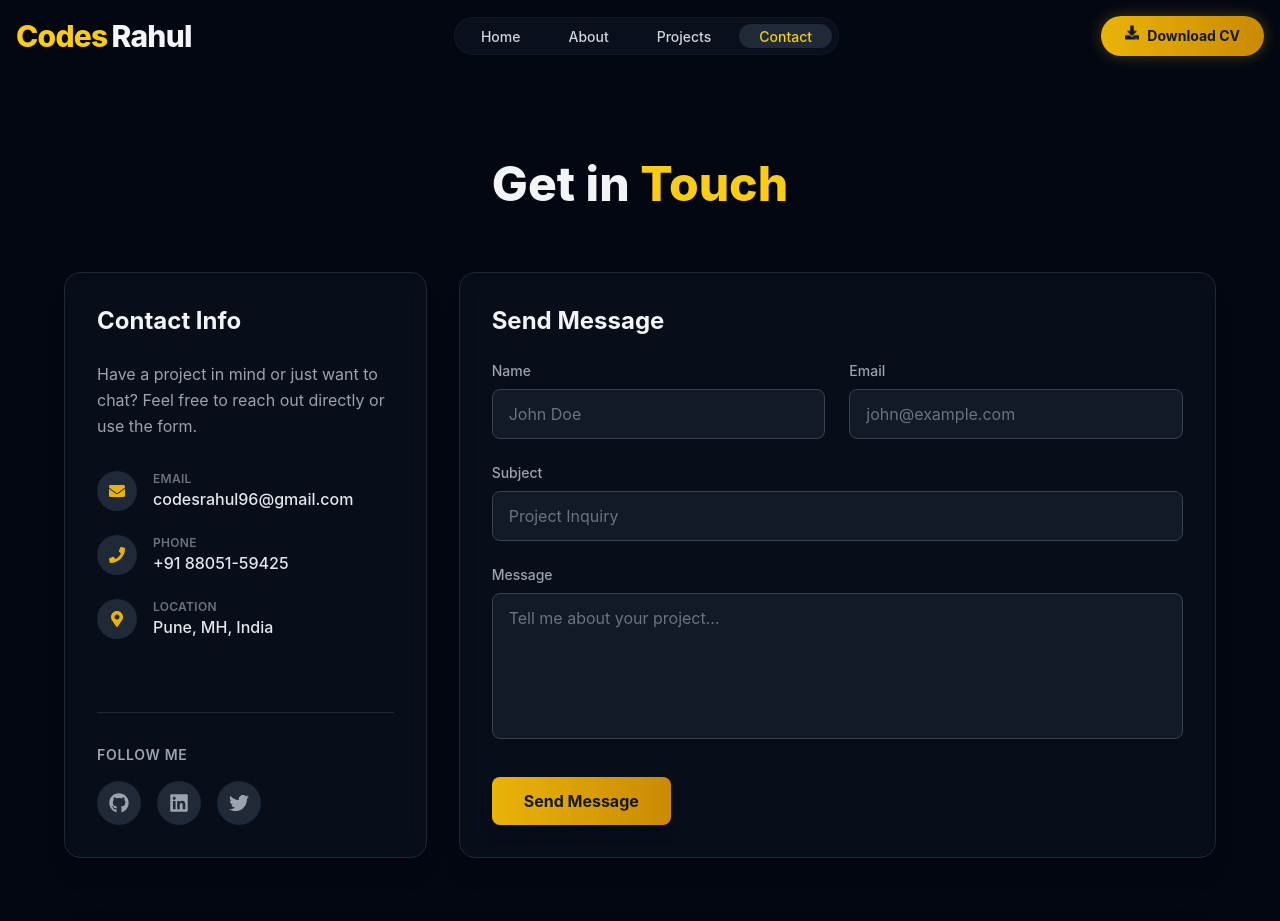
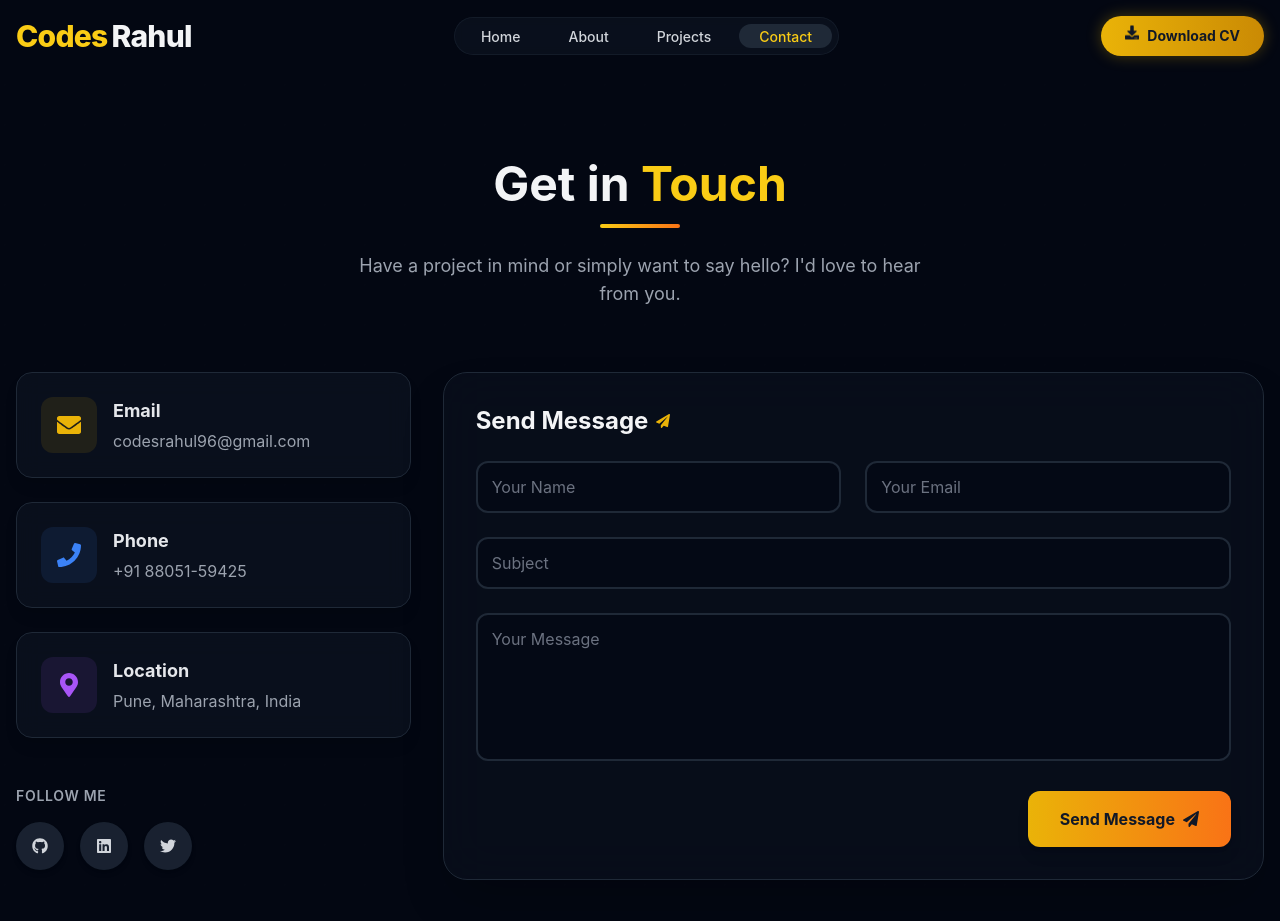
Before and after one commit to CodesRahul96/CodesRahul, a React (Vite) app: page /contact in a window 1280 px wide. Shown: the top 921 px of the page. Built offline with nearby package versions, Linux system fonts and the light colour scheme; grey boxes are pictures that could not be loaded.

Commit message:
updated contact section

```diff
--- a/src/pages/Contact.jsx
+++ b/src/pages/Contact.jsx
@@ -6,6 +6,7 @@ import {
   FaGithub,
   FaLinkedin,
   FaTwitter,
+  FaPaperPlane,
 } from "react-icons/fa";
 import { toast } from "react-toastify";
 import { motion } from "framer-motion";
@@ -19,10 +20,15 @@ function Contact() {
   });
 
   const [errors, setErrors] = useState({});
+  const [isSubmitting, setIsSubmitting] = useState(false);
 
   const handleChange = (e) => {
     const { name, value } = e.target;
     setFormData({ ...formData, [name]: value });
+    // Clear error when user types
+    if (errors[name]) {
+        setErrors({...errors, [name]: null});
+    }
   };
 
   const validateForm = () => {
@@ -38,7 +44,7 @@ function Contact() {
     return newErrors;
   };
 
-  const handleSubmit = (e) => {
+  const handleSubmit = async (e) => {
     e.preventDefault();
     const validationErrors = validateForm();
     if (Object.keys(validationErrors).length > 0) {
@@ -46,16 +52,21 @@ function Contact() {
       return;
     }
 
-    // Simulate form submission
+    setIsSubmitting(true);
+
+    // Simulate API call
+    await new Promise(resolve => setTimeout(resolve, 1500));
+
     console.log("Form submitted:", formData);
     toast.success("Message sent successfully!", {
       position: "top-right",
       autoClose: 3000,
+      theme: "dark",
     });
 
-    // Reset form
     setFormData({ name: "", email: "", subject: "", message: "" });
     setErrors({});
+    setIsSubmitting(false);
   };
 
   useEffect(() => {
@@ -81,7 +92,7 @@ function Contact() {
 
   const itemVariants = {
     hidden: { opacity: 0, y: 20 },
-    visible: { opacity: 1, y: 0 }
+    visible: { opacity: 1, y: 0, transition: { duration: 0.4 } }
   };
 
   return (
@@ -91,196 +102,199 @@ function Contact() {
       animate="visible"
       exit={{ opacity: 0 }}
       variants={containerVariants}
-      className="py-20 bg-gray-950 min-h-screen flex items-center justify-center relative"
+      className="py-20 bg-gray-950 min-h-screen flex items-center justify-center relative overflow-hidden"
     >
-      {/* Ripple grid background overlay */}
-      <div
-        aria-hidden="true"
-        className="absolute inset-0 pointer-events-none opacity-10 ripple-grid ripple-grid-animated"
-      />
+      <div aria-hidden="true" className="absolute inset-0 pointer-events-none opacity-5 ripple-grid ripple-grid-animated" />
+      <div className="absolute top-0 left-1/4 w-96 h-96 bg-yellow-500/10 rounded-full blur-[100px] -z-10 animate-pulse" />
+      <div className="absolute bottom-0 right-1/4 w-96 h-96 bg-blue-500/10 rounded-full blur-[100px] -z-10 animate-pulse" />
 
-      <div className="container mx-auto px-4 relative z-10">
-        <motion.h2
+      <div className="container mx-auto px-4 relative z-10 max-w-7xl">
+        <motion.div variants={itemVariants} className="text-center mb-16">
+            <h2 className="text-4xl md:text-5xl font-bold text-gray-100 mb-4">
+            Get in <span className="text-yellow-400">Touch</span>
+            </h2>
+            <div className="h-1 w-20 bg-gradient-to-r from-yellow-400 to-orange-500 mx-auto rounded-full mb-6" />
+            <p className="text-gray-400 max-w-xl mx-auto text-lg">
+                Have a project in mind or simply want to say hello? I'd love to hear from you.
+            </p>
+        </motion.div>
+
+        <div className="grid grid-cols-1 lg:grid-cols-3 gap-8 mb-16">
+            {/* Contact Information Column */}
+            <motion.div variants={containerVariants} className="space-y-6">
+
+                {/* Email Card */}
+                <motion.div
                     variants={itemVariants}
-            className="text-4xl md:text-5xl font-extrabold text-center mb-16 text-gray-100"
+                    whileHover={{ y: -5 }}
+                    className="bg-gray-900/50 backdrop-blur-md p-6 rounded-2xl border border-gray-800 hover:border-yellow-500/30 transition-all shadow-lg group"
                 >
-          Get in <span className="text-yellow-400">Touch</span>
-        </motion.h2>
-
-        <div className="mx-auto max-w-6xl w-full">
-          <div className="grid grid-cols-1 md:grid-cols-3 gap-8">
-            {/* Left: Contact Info Card */}
-            <motion.aside
-                variants={itemVariants}
-                className="md:col-span-1 bg-gray-900/40 backdrop-blur-md rounded-2xl p-8 border border-gray-800 shadow-xl flex flex-col justify-between h-full"
-            >
-              <div>
-                <h3 className="text-2xl font-bold text-gray-100 mb-6">Contact Info</h3>
-                <p className="text-gray-400 mb-8 leading-relaxed">
-                    Have a project in mind or just want to chat? Feel free to reach out directly or use the form.
-                </p>
-
-                <ul className="space-y-6">
-                  <li className="flex items-start space-x-4">
-                    <div className="bg-gray-800 p-3 rounded-full text-yellow-500 shrink-0">
-                        <FaEnvelope />
+                    <div className="flex items-start gap-4">
+                        <div className="p-4 bg-yellow-500/10 rounded-xl text-yellow-500 group-hover:bg-yellow-500 group-hover:text-gray-900 transition-colors duration-300">
+                            <FaEnvelope size={24} />
                         </div>
                         <div>
-                        <p className="text-xs text-gray-500 uppercase tracking-wide font-semibold">Email</p>
-                        <a
-                        href="mailto:codesrahul96@gmail.com"
-                        className="text-gray-200 hover:text-yellow-400 transition-colors duration-300 break-all font-medium"
+                            <h3 className="text-lg font-bold text-gray-200 mb-1">Email</h3>
+                            <a href="mailto:codesrahul96@gmail.com" className="text-gray-400 hover:text-white transition-colors">codesrahul96@gmail.com</a>
+                        </div>
+                    </div>
+                </motion.div>
+
+                {/* Phone Card */}
+                <motion.div
+                    variants={itemVariants}
+                    whileHover={{ y: -5 }}
+                    className="bg-gray-900/50 backdrop-blur-md p-6 rounded-2xl border border-gray-800 hover:border-blue-500/30 transition-all shadow-lg group"
                 >
-                        codesrahul96@gmail.com
-                        </a>
-                    </div>
-                  </li>
-
-                  <li className="flex items-start space-x-4">
-                    <div className="bg-gray-800 p-3 rounded-full text-yellow-500 shrink-0">
-                        <FaPhone />
+                    <div className="flex items-start gap-4">
+                        <div className="p-4 bg-blue-500/10 rounded-xl text-blue-500 group-hover:bg-blue-500 group-hover:text-white transition-colors duration-300">
+                            <FaPhone size={24} />
                         </div>
                         <div>
-                        <p className="text-xs text-gray-500 uppercase tracking-wide font-semibold">Phone</p>
-                        <a href="tel:+918805159425" className="text-gray-200 hover:text-yellow-400 transition-colors duration-300 font-medium">
-                        +91 88051-59425
-                        </a>
+                            <h3 className="text-lg font-bold text-gray-200 mb-1">Phone</h3>
+                            <a href="tel:+918805159425" className="text-gray-400 hover:text-white transition-colors">+91 88051-59425</a>
                         </div>
-                  </li>
+                    </div>
+                </motion.div>
 
-                  <li className="flex items-start space-x-4">
-                    <div className="bg-gray-800 p-3 rounded-full text-yellow-500 shrink-0">
-                        <FaMapMarkerAlt />
+                {/* Location Card */}
+                <motion.div
+                    variants={itemVariants}
+                    whileHover={{ y: -5 }}
+                    className="bg-gray-900/50 backdrop-blur-md p-6 rounded-2xl border border-gray-800 hover:border-purple-500/30 transition-all shadow-lg group"
+                >
+                    <div className="flex items-start gap-4">
+                        <div className="p-4 bg-purple-500/10 rounded-xl text-purple-500 group-hover:bg-purple-500 group-hover:text-white transition-colors duration-300">
+                            <FaMapMarkerAlt size={24} />
                         </div>
                         <div>
-                        <p className="text-xs text-gray-500 uppercase tracking-wide font-semibold">Location</p>
-                        <span className="text-gray-200 font-medium">Pune, MH, India</span>
+                            <h3 className="text-lg font-bold text-gray-200 mb-1">Location</h3>
+                            <p className="text-gray-400">Pune, Maharashtra, India</p>
                         </div>
-                  </li>
-                </ul>
                     </div>
+                </motion.div>
 
-              <div className="mt-10 pt-8 border-t border-gray-800">
-                <h4 className="text-sm font-semibold text-gray-400 uppercase tracking-wider mb-4">Follow Me</h4>
-                <div className="flex items-center space-x-4">
+                {/* Socials */}
+                <motion.div variants={itemVariants} className="pt-6">
+                    <h4 className="text-gray-400 font-semibold mb-4 uppercase text-sm tracking-wider">Follow Me</h4>
+                    <div className="flex gap-4">
                         {[
-                      { icon: <FaGithub size={20} />, href: "https://github.com/codesrahul96", color: "hover:text-white" },
-                      { icon: <FaLinkedin size={20} />, href: "https://linkedin.com/in/codesrahul", color: "hover:text-blue-400" },
-                      { icon: <FaTwitter size={20} />, href: "https://twitter.com/", color: "hover:text-blue-400" }
+                            { icon: <FaGithub />, link: "https://github.com/codesrahul96", bg: "hover:bg-gray-800" },
+                            { icon: <FaLinkedin />, link: "https://linkedin.com/in/codesrahul", bg: "hover:bg-[#0077b5]" },
+                            { icon: <FaTwitter />, link: "https://twitter.com/", bg: "hover:bg-[#1DA1F2]" },
                         ].map((social, idx) => (
                             <a
                                 key={idx}
-                        href={social.href}
+                                href={social.link}
                                 target="_blank"
                                 rel="noopener noreferrer"
-                        className={`bg-gray-800 p-3 rounded-full text-gray-400 ${social.color} transition-all duration-300 hover:scale-110 hover:shadow-lg hover:bg-gray-700`}
+                                className={`w-12 h-12 flex items-center justify-center rounded-full bg-gray-800/80 text-gray-300 hover:text-white transition-all duration-300 ${social.bg} hover:-translate-y-1 shadow-md`}
                             >
                                 {social.icon}
                             </a>
                         ))}
                     </div>
-              </div>
-            </motion.aside>
+                </motion.div>
+            </motion.div>
 
-            {/* Right: Form */}
-            <motion.div
-                variants={itemVariants}
-                className="md:col-span-2 bg-gray-900/40 backdrop-blur-md rounded-2xl p-8 border border-gray-800 shadow-xl"
-            >
-              <h3 className="text-2xl font-bold text-gray-100 mb-6">Send Message</h3>
+            {/* Form Column */}
+            <motion.div variants={itemVariants} className="lg:col-span-2">
+                <div className="bg-gray-900/40 backdrop-blur-xl p-8 rounded-3xl border border-gray-800 shadow-2xl">
+                    <h3 className="text-2xl font-bold text-gray-100 mb-6 flex items-center gap-2">
+                        Send Message <FaPaperPlane className="text-yellow-500 text-sm" />
+                    </h3>
 
                     <form onSubmit={handleSubmit} className="space-y-6">
                         <div className="grid grid-cols-1 md:grid-cols-2 gap-6">
-                  <div className="group">
-                    <label htmlFor="name" className="block text-sm font-medium text-gray-400 mb-2 group-focus-within:text-yellow-500 transition-colors">Name</label>
+                            <div className="relative group">
                                 <input
                                     type="text"
-                      id="name"
                                     name="name"
                                     value={formData.name}
                                     onChange={handleChange}
-                      className={`w-full px-4 py-3 bg-gray-800/50 border border-gray-700 rounded-lg text-gray-100 placeholder-gray-500 focus:outline-none focus:ring-2 focus:ring-yellow-500/50 focus:border-yellow-500 transition-all ${errors.name ? "border-red-500" : ""}`}
-                      placeholder="John Doe"
+                                    placeholder=" "
+                                    className={`peer w-full bg-gray-950/50 border-2 ${errors.name ? 'border-red-500/50' : 'border-gray-800'} rounded-xl px-4 py-3 text-gray-100 outline-none focus:border-yellow-500 transition-colors`}
                                 />
-                    {errors.name && <p className="text-red-400 text-xs mt-1 animate-pulse">{errors.name}</p>}
+                                <label className="absolute left-4 top-3 text-gray-500 text-sm transition-all peer-placeholder-shown:text-base peer-placeholder-shown:top-3.5 peer-placeholder-shown:text-gray-500 peer-focus:-top-2.5 peer-focus:text-xs peer-focus:text-yellow-500 peer-focus:bg-gray-900 peer-focus:px-2 pointer-events-none">
+                                    Your Name
+                                </label>
+                                {errors.name && <p className="text-red-400 text-xs mt-1 ml-1">{errors.name}</p>}
                             </div>
 
-                  <div className="group">
-                    <label htmlFor="email" className="block text-sm font-medium text-gray-400 mb-2 group-focus-within:text-yellow-500 transition-colors">Email</label>
+                            <div className="relative group">
                                 <input
                                     type="email"
-                      id="email"
                                     name="email"
                                     value={formData.email}
                                     onChange={handleChange}
-                      className={`w-full px-4 py-3 bg-gray-800/50 border border-gray-700 rounded-lg text-gray-100 placeholder-gray-500 focus:outline-none focus:ring-2 focus:ring-yellow-500/50 focus:border-yellow-500 transition-all ${errors.email ? "border-red-500" : ""}`}
-                      placeholder="john@example.com"
+                                    placeholder=" "
+                                    className={`peer w-full bg-gray-950/50 border-2 ${errors.email ? 'border-red-500/50' : 'border-gray-800'} rounded-xl px-4 py-3 text-gray-100 outline-none focus:border-yellow-500 transition-colors`}
                                 />
-                     {errors.email && <p className="text-red-400 text-xs mt-1 animate-pulse">{errors.email}</p>}
+                                <label className="absolute left-4 top-3 text-gray-500 text-sm transition-all peer-placeholder-shown:text-base peer-placeholder-shown:top-3.5 peer-placeholder-shown:text-gray-500 peer-focus:-top-2.5 peer-focus:text-xs peer-focus:text-yellow-500 peer-focus:bg-gray-900 peer-focus:px-2 pointer-events-none">
+                                    Your Email
+                                </label>
+                                {errors.email && <p className="text-red-400 text-xs mt-1 ml-1">{errors.email}</p>}
                             </div>
                         </div>
 
-                <div className="group">
-                  <label htmlFor="subject" className="block text-sm font-medium text-gray-400 mb-2 group-focus-within:text-yellow-500 transition-colors">Subject</label>
+                        <div className="relative group">
                             <input
                                 type="text"
-                    id="subject"
                                 name="subject"
                                 value={formData.subject}
                                 onChange={handleChange}
-                    className={`w-full px-4 py-3 bg-gray-800/50 border border-gray-700 rounded-lg text-gray-100 placeholder-gray-500 focus:outline-none focus:ring-2 focus:ring-yellow-500/50 focus:border-yellow-500 transition-all ${errors.subject ? "border-red-500" : ""}`}
-                    placeholder="Project Inquiry"
+                                placeholder=" "
+                                className={`peer w-full bg-gray-950/50 border-2 ${errors.subject ? 'border-red-500/50' : 'border-gray-800'} rounded-xl px-4 py-3 text-gray-100 outline-none focus:border-yellow-500 transition-colors`}
                             />
-                  {errors.subject && <p className="text-red-400 text-xs mt-1 animate-pulse">{errors.subject}</p>}
+                            <label className="absolute left-4 top-3 text-gray-500 text-sm transition-all peer-placeholder-shown:text-base peer-placeholder-shown:top-3.5 peer-placeholder-shown:text-gray-500 peer-focus:-top-2.5 peer-focus:text-xs peer-focus:text-yellow-500 peer-focus:bg-gray-900 peer-focus:px-2 pointer-events-none">
+                                Subject
+                            </label>
+                            {errors.subject && <p className="text-red-400 text-xs mt-1 ml-1">{errors.subject}</p>}
                         </div>
 
-                <div className="group">
-                  <label htmlFor="message" className="block text-sm font-medium text-gray-400 mb-2 group-focus-within:text-yellow-500 transition-colors">Message</label>
+                        <div className="relative group">
                             <textarea
-                    id="message"
                                 name="message"
                                 value={formData.message}
                                 onChange={handleChange}
-                    className={`w-full px-4 py-3 bg-gray-800/50 border border-gray-700 rounded-lg text-gray-100 placeholder-gray-500 focus:outline-none focus:ring-2 focus:ring-yellow-500/50 focus:border-yellow-500 transition-all resize-none ${errors.message ? "border-red-500" : ""}`}
                                 rows="5"
-                    placeholder="Tell me about your project..."
+                                placeholder=" "
+                                className={`peer w-full bg-gray-950/50 border-2 ${errors.message ? 'border-red-500/50' : 'border-gray-800'} rounded-xl px-4 py-3 text-gray-100 outline-none focus:border-yellow-500 transition-colors resize-none`}
                             />
-                  {errors.message && <p className="text-red-400 text-xs mt-1 animate-pulse">{errors.message}</p>}
+                            <label className="absolute left-4 top-3 text-gray-500 text-sm transition-all peer-placeholder-shown:text-base peer-placeholder-shown:top-3.5 peer-placeholder-shown:text-gray-500 peer-focus:-top-2.5 peer-focus:text-xs peer-focus:text-yellow-500 peer-focus:bg-gray-900 peer-focus:px-2 pointer-events-none">
+                                Your Message
+                            </label>
+                            {errors.message && <p className="text-red-400 text-xs mt-1 ml-1">{errors.message}</p>}
                         </div>
 
-                <div className="flex items-center justify-between pt-2">
-                  <motion.button
-                    whileHover={{ scale: 1.02 }}
-                    whileTap={{ scale: 0.98 }}
+                        <div className="flex justify-end">
+                            <button
                                 type="submit"
-                    className="px-8 py-3 bg-gradient-to-r from-yellow-500 to-yellow-600 text-gray-900 font-bold rounded-lg shadow-lg hover:shadow-yellow-500/20 transition-all duration-300"
+                                disabled={isSubmitting}
+                                className={`px-8 py-4 bg-gradient-to-r from-yellow-500 to-orange-500 text-gray-900 font-bold rounded-xl shadow-lg hover:shadow-yellow-500/20 active:scale-95 transition-all duration-200 flex items-center gap-2 ${isSubmitting ? 'opacity-70 cursor-not-allowed' : ''}`}
                             >
-                    Send Message
-                  </motion.button>
+                                {isSubmitting ? 'Sending...' : 'Send Message'}
+                                {!isSubmitting && <FaPaperPlane />}
+                            </button>
                         </div>
                     </form>
+                </div>
             </motion.div>
         </div>
-        </div>
 
-        {/* Map */}
-        <motion.div
-            variants={itemVariants}
-            className="flex justify-center mt-16"
-        >
-          <div className="max-w-6xl w-full">
-              <div className="w-full h-80 rounded-2xl overflow-hidden shadow-2xl border border-gray-800 grayscale hover:grayscale-0 transition-all duration-700">
+        {/* Map Section */}
+        <motion.div variants={itemVariants} className="w-full h-80 rounded-2xl overflow-hidden border border-gray-800 shadow-2xl relative group">
+            <div className="absolute inset-0 bg-gray-900/10 pointer-events-none group-hover:bg-transparent transition-colors z-10" />
             <iframe
                 src="https://maps.google.com/maps?width=600&amp;height=400&amp;hl=en&amp;q=FV82+53F, Gulab Nagar Rd, Adarsh Nagar, Rd, Chandrabhaga Nagar, Dhankawadi, Pune, Maharashtra 411043&amp;t=&amp;z=14&amp;ie=UTF8&amp;iwloc=B&amp;output=embed"
                 width="100%"
                 height="100%"
-                  style={{ border: 0 }}
+                style={{ border: 0, filter: 'grayscale(100%) invert(90%)' }}
                 allowFullScreen=""
                 loading="lazy"
                 title="Location Map"
+                className="w-full h-full"
             ></iframe>
-              </div>
-          </div>
         </motion.div>
       </div>
     </motion.section>
```
Lines whose indentation alone changed are shown as unchanged.
